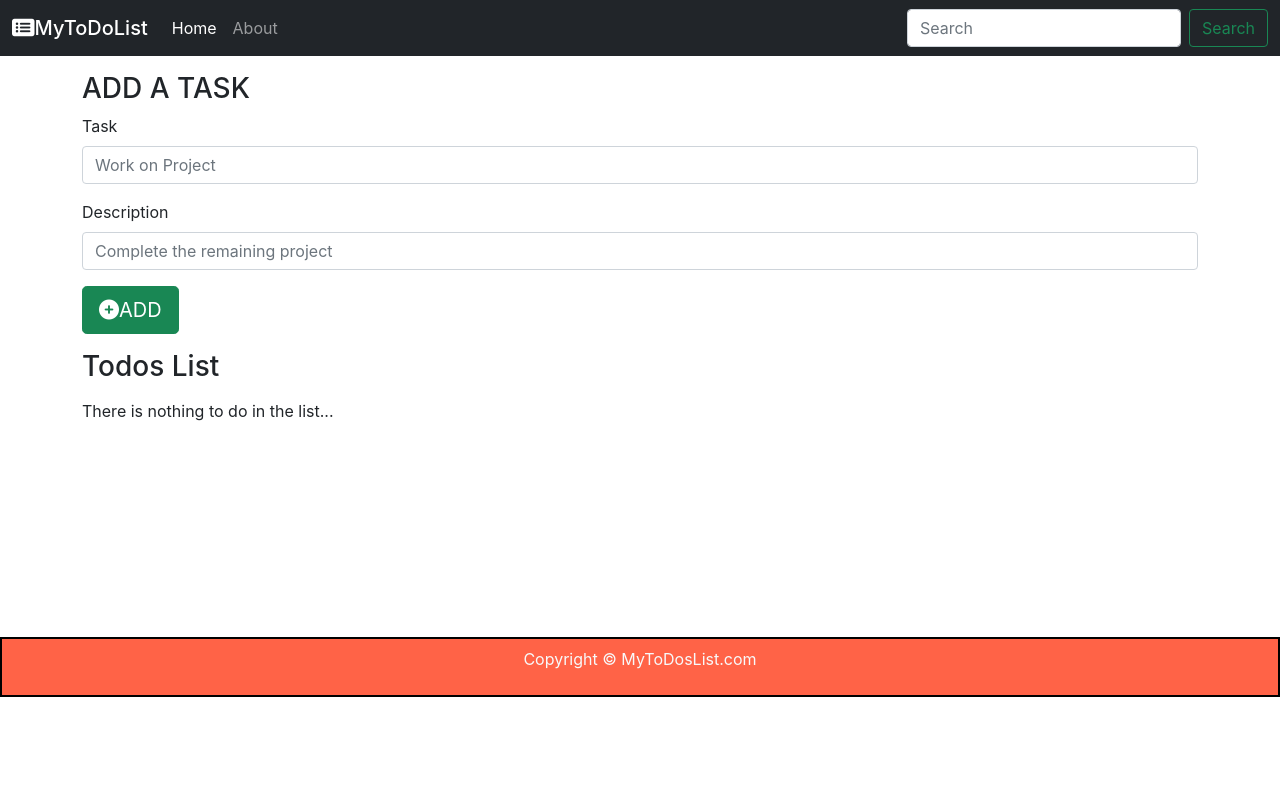
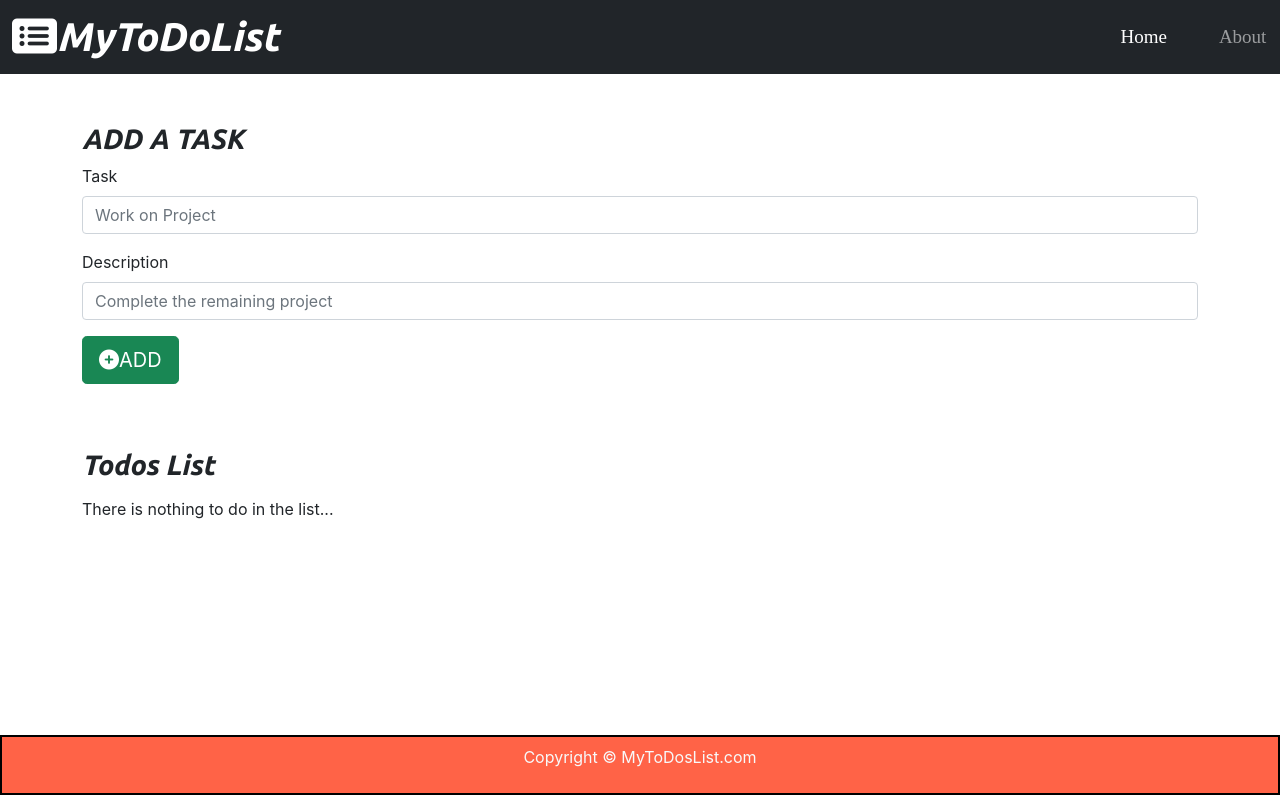
Before and after one commit to PrabhatSinghPanwar/Todo_List, a React (Create React App) app: page / in a window 1280 px wide. Built offline with nearby package versions, Linux system fonts and the light colour scheme.

Commit message:
final touch thank you

```diff
--- a/public/index.html
+++ b/public/index.html
@@ -13,6 +13,11 @@
 
     <link rel="manifest" href="%PUBLIC_URL%/manifest.json" />
 
+    <!-- google fonts -->
+    <link rel="preconnect" href="https://fonts.gstatic.com">
+    <link href="https://fonts.googleapis.com/css2?family=Ubuntu:ital,wght@1,700&display=swap" rel="stylesheet">
+
+    <!-- bootstrap and fonticon -->
     <script src="https://kit.fontawesome.com/41bb9d700e.js" crossorigin="anonymous"></script>
     <link href="https://cdn.jsdelivr.net/npm/bootstrap@5.0.1/dist/css/bootstrap.min.css" rel="stylesheet" integrity="sha384-+0n0xVW2eSR5OomGNYDnhzAbDsOXxcvSN1TPprVMTNDbiYZCxYbOOl7+AMvyTG2x" crossorigin="anonymous">
 
@@ -23,6 +28,8 @@
     <div id="root"></div>
 
   </body>
+
+  <!-- jquery form bootstrap -->
   <script src="https://cdn.jsdelivr.net/npm/bootstrap@5.0.1/dist/js/bootstrap.bundle.min.js" integrity="sha384-gtEjrD/SeCtmISkJkNUaaKMoLD0//ElJ19smozuHV6z3Iehds+3Ulb9Bn9Plx0x4" crossorigin="anonymous"></script>
   <script src="https://cdn.jsdelivr.net/npm/@popperjs/core@2.9.2/dist/umd/popper.min.js" integrity="sha384-IQsoLXl5PILFhosVNubq5LC7Qb9DXgDA9i+tQ8Zj3iwWAwPtgFTxbJ8NT4GN1R8p" crossorigin="anonymous"></script>
 <script src="https://cdn.jsdelivr.net/npm/bootstrap@5.0.1/dist/js/bootstrap.min.js" integrity="sha384-Atwg2Pkwv9vp0ygtn1JAojH0nYbwNJLPhwyoVbhoPwBhjQPR5VtM2+xf0Uwh9KtT" crossorigin="anonymous"></script>
--- a/src/MyComponents/AddTodo.js
+++ b/src/MyComponents/AddTodo.js
@@ -18,9 +18,15 @@ export default function AddTodo(props) {
         }
     }
 
+    // style component
+    const atsk={
+        fontFamily: "Ubuntu",
+        fontWeight: 'bold'
+    }
+
     return (
-        <div className="container my-3">
-            <h3>ADD A TASK</h3>
+        <div className="container mt-5">
+            <h3 style={atsk}>ADD A TASK</h3>
             <form onSubmit={submit}>
                 <div className="mb-3">
                     <label htmlFor="title" className="form-label">Task</label>
@@ -30,7 +36,7 @@ export default function AddTodo(props) {
                     <label htmlFor="desc" className="form-label">Description</label>
                     <input type="text" value={desc} onChange={(e)=>{setDesc(e.target.value)}} className="form-control" id="desc" placeholder="Complete the remaining project" />
                 </div>
-                        <button type="submit" className="btn btn-lg btn-success"><i class="fas fa-plus-circle"></i>ADD</button>
+                        <button type="submit" className="btn btn-lg btn-success mb-3"><i className="fas fa-plus-circle"></i>ADD</button>
             </form>
         </div>
     )
--- a/src/MyComponents/Header.js
+++ b/src/MyComponents/Header.js
@@ -4,27 +4,41 @@ import { Link } from "react-router-dom";
 
 
 export default function Header(props) {
+
+    const headerstyle = {
+        fontSize: 40,
+        fontFamily: "Ubuntu",
+        fontWeight: 'bold'
+      };
+
+    const navstyle = {
+        paddingLeft: 18,
+        paddingRight: 18,
+        fontFamily: "Montserrat-Light",
+        fontSize: 19
+    };
+
+    const mar={
+        marginLeft: 800
+    }
+
     return (
         <div className="header">
             <nav className="navbar navbar-expand-lg navbar-dark bg-dark">
                 <div className="container-fluid">
-                    <Link className="navbar-brand mb-0 h1" to="/"><i class="fas fa-list-alt"></i>{props.title}</Link>          {/* Example to use props */}
+                    <Link className="navbar-brand mb-0 h1" to="/" style={headerstyle}><i className="fas fa-list-alt"></i>{props.title}</Link>          {/* Example to use props */}
                     <button className="navbar-toggler" type="button" data-bs-toggle="collapse" data-bs-target="#navbarSupportedContent" aria-controls="navbarSupportedContent" aria-expanded="false" aria-label="Toggle navigation">
                         <span className="navbar-toggler-icon"></span>
                     </button>
                     <div className="collapse navbar-collapse" id="navbarSupportedContent">
-                        <ul className="navbar-nav me-auto mb-2 mb-lg-0">
-                            <li className="nav-item">
+                        <ul className="navbar-nav me-auto mb-2 mb-lg-0" style={mar}>
+                            <li className="nav-item" style={navstyle}>
                                 <Link className="nav-link active" aria-current="page" to="/">Home</Link>
                             </li>
-                            <li className="nav-item">
+                            <li className="nav-item" style={navstyle}>
                                 <Link className="nav-link" to="/about">About</Link>
                             </li>
                         </ul>
-                        { props.SearchBar? <form className="d-flex">                           {/* Example to use props */}
-                            <input className="form-control me-2" type="search" placeholder="Search" aria-label="Search" />
-                            <button className="btn btn-outline-success" type="submit">Search</button>
-                        </form>: "Nothing is Here Bro" }
                     </div>
                 </div>
             </nav>
--- a/src/MyComponents/Todos.js
+++ b/src/MyComponents/Todos.js
@@ -2,10 +2,16 @@ import React from 'react'
 import TodoItem from"./TodoItem";
 
 export default function Todos( props ) {                    //ans object props is pass you can retrive values by using props.item_name
+
+    const todolist={
+        fontFamily: "Ubuntu",
+        fontWeight: 'bold'
+    }
+
     return (
         <div className="container">
 
-            <h3 className=" my-3">Todos List</h3>
+            <h3 className=" my-3 mt-5" style={todolist}>Todos List</h3>
             {/*{props.todos}*/}
 
             { props.todos.length===0 ? "There is nothing to do in the list..." :
```
